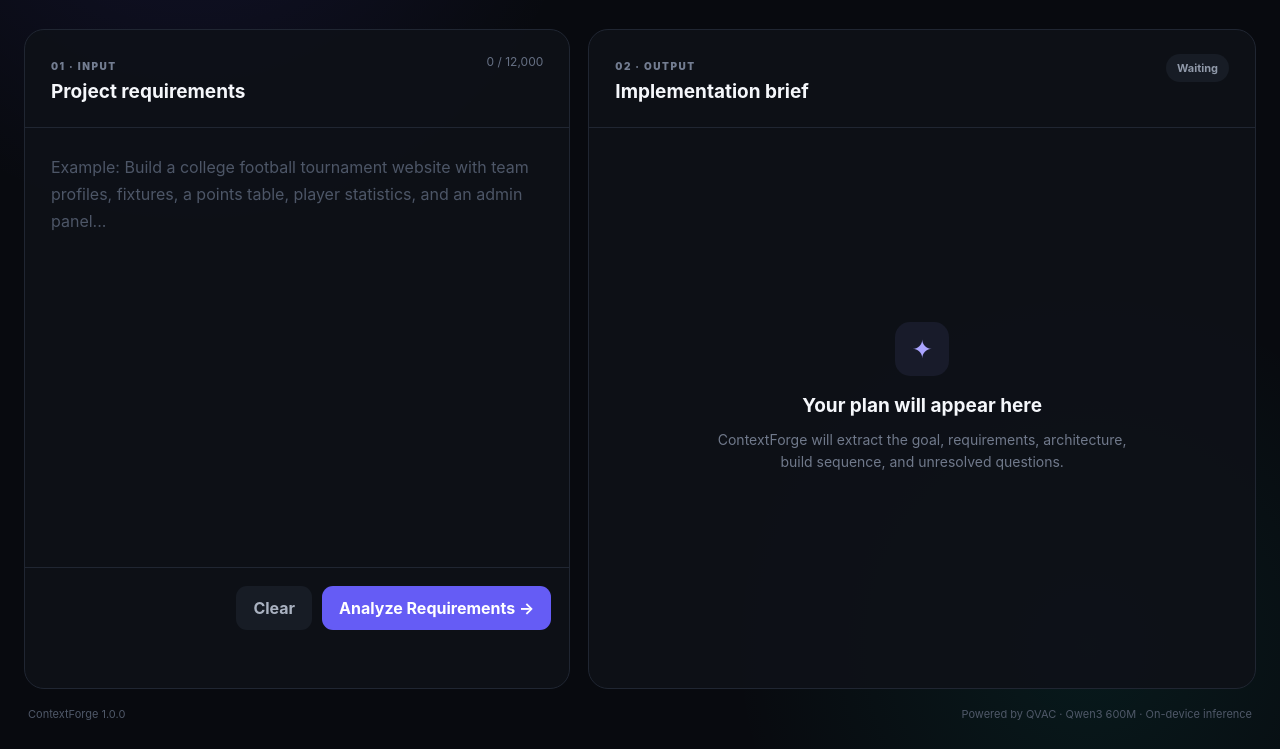
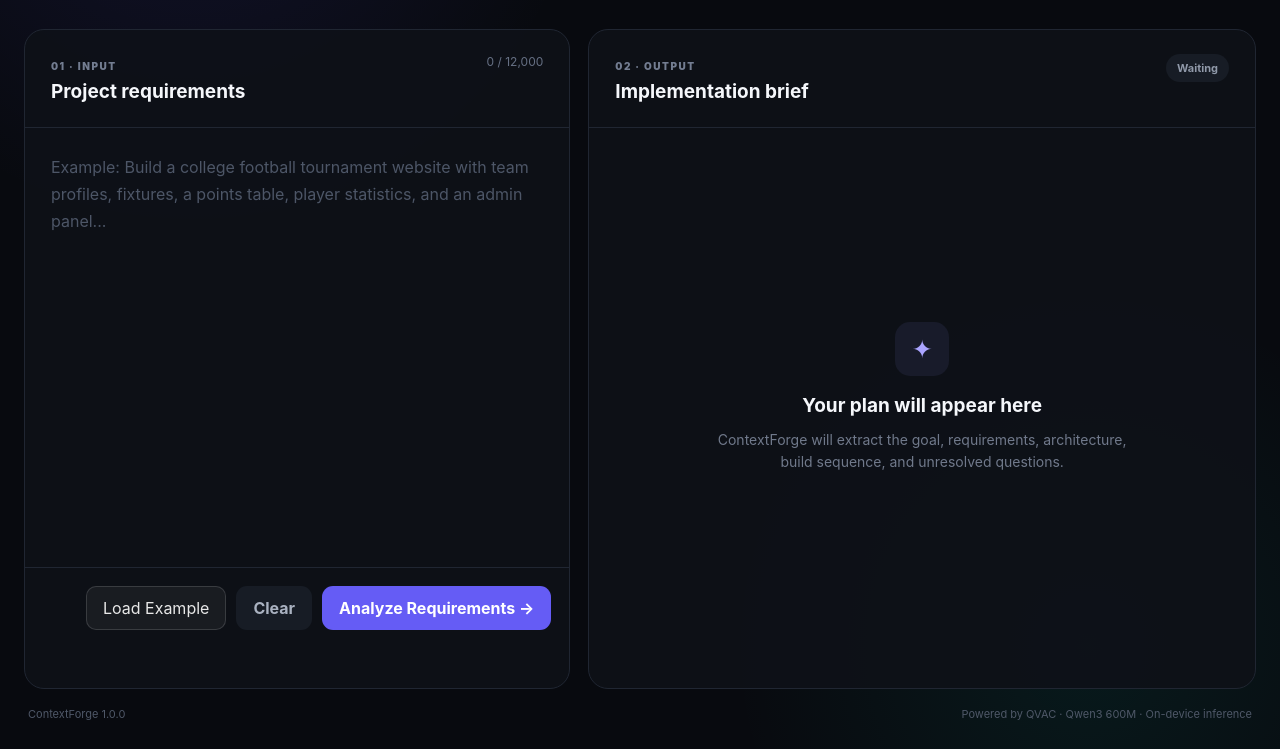
Before and after one commit to rishisin89-create/contextforge, a website: page public/index.html in a window 1280 px wide. Shown: the part 276-1025 px from the top of the page. Drawn offline with Linux system fonts and the light colour scheme.

Commit message:
Add one-click demo requirements

```diff
--- a/public/app.js
+++ b/public/app.js
@@ -116,3 +116,24 @@ analyzeBtn.addEventListener("click", async () => {
     analyzeBtn.textContent = "Analyze Requirements →";
   }
 });
+
+const exampleRequirements =
+  "Build a college event management website. Students should be able to browse upcoming events, register for events, and receive confirmation. Organizers should be able to create events, manage registrations, and view attendee lists. The website should have a dashboard, authentication, event search, and an admin panel. It should work well on mobile devices.";
+
+const textarea = document.querySelector("textarea");
+const actionArea = document.querySelector(".input-footer");
+
+if (textarea && actionArea) {
+  const exampleButton = document.createElement("button");
+  exampleButton.type = "button";
+  exampleButton.textContent = "Load Example";
+  exampleButton.className = "secondary-button";
+
+  exampleButton.addEventListener("click", () => {
+    textarea.value = exampleRequirements;
+    textarea.dispatchEvent(new Event("input"));
+    textarea.focus();
+  });
+
+  actionArea.insertBefore(exampleButton, actionArea.firstChild);
+}
--- a/public/styles.css
+++ b/public/styles.css
@@ -321,3 +321,19 @@ footer {
     gap: 6px;
   }
 }
+
+.secondary-button {
+  border: 1px solid rgba(255, 255, 255, 0.14);
+  background: rgba(255, 255, 255, 0.05);
+  color: #e8e8e8;
+  padding: 10px 16px;
+  border-radius: 10px;
+  cursor: pointer;
+  font: inherit;
+  transition: background 0.2s ease, border-color 0.2s ease;
+}
+
+.secondary-button:hover {
+  background: rgba(255, 255, 255, 0.09);
+  border-color: rgba(255, 255, 255, 0.25);
+}
```
